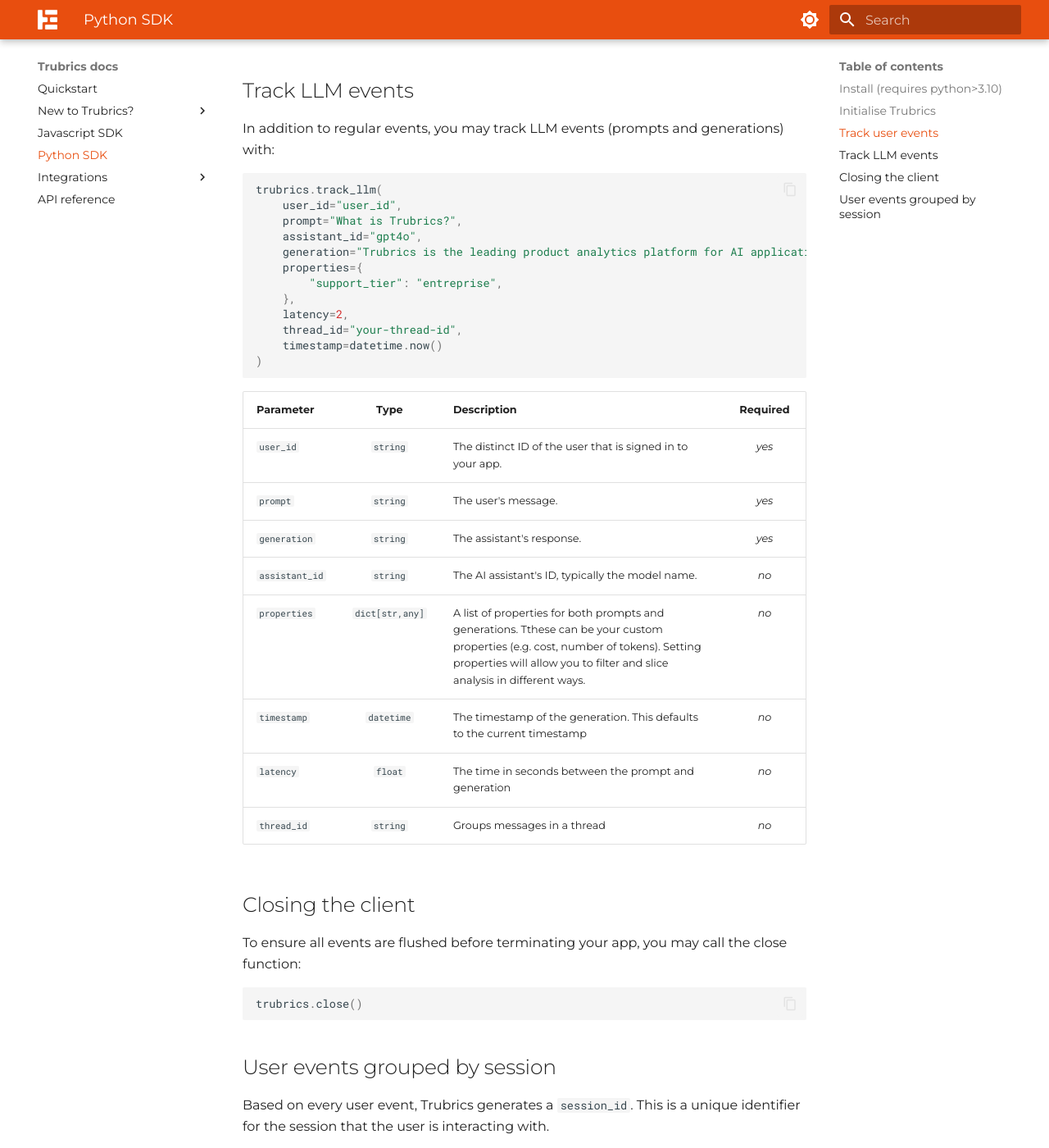
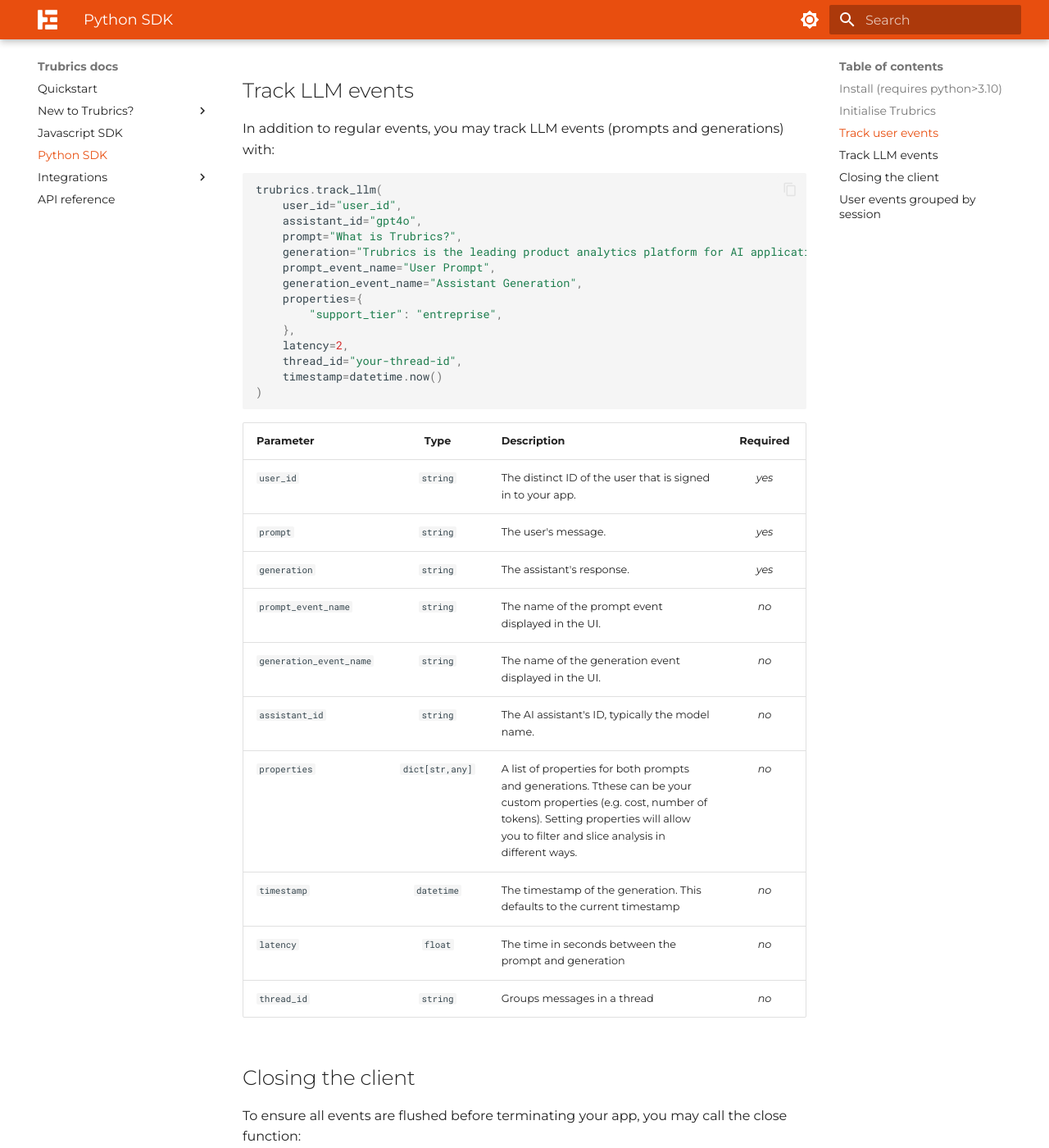
Before and after one commit to trubrics/trubrics-docs, an MkDocs documentation site: the page built from docs/track_events/sdks/python.md, in a window 1280 px wide and 1400 px high, scrolled down 2058 px. Shown: the whole window at 82% size. Built offline with MkDocs 1.6.1 and Material for MkDocs 9.7.7, drawn with Linux system fonts in a browser that asks for light colours.

Commit message:
feat: Added LLM Event names in docs

```diff
--- a/docs/track_events/sdks/python.md
+++ b/docs/track_events/sdks/python.md
@@ -79,6 +79,8 @@
 | `user_id` | `string` | The distinct ID of the user that is signed in to your app. | _yes_ |
 | `prompt` | `string` | The user's message. | _yes_ |
 | `generation` | `string` | The assistant's response. | _yes_ |
+| `prompt_event_name` | `string` | The name of the prompt event displayed in the UI. | _no_ |
+| `generation_event_name` | `string` | The name of the generation event displayed in the UI. | _no_ |
 | `assistant_id` | `string` | The AI assistant's ID, typically the model name. | _no_ |
 | `properties` | `dict[str,any]` | A list of properties for both prompts and generations. Tthese can be your custom properties (e.g. cost, number of tokens). Setting properties will allow you to filter and slice analysis in different ways. | _no_ |
 | `timestamp` | `datetime` | The timestamp of the generation. This defaults to the current timestamp | _no_ |
--- a/docs/utils/code_snippets/python/track_llm.py
+++ b/docs/utils/code_snippets/python/track_llm.py
@@ -1,8 +1,10 @@
 trubrics.track_llm(
     user_id="user_id",
+    assistant_id="gpt4o",
     prompt="What is Trubrics?",
-    assistant_id="gpt4o",
     generation="Trubrics is the leading product analytics platform for AI applications.",
+    prompt_event_name="User Prompt",
+    generation_event_name="Assistant Generation",
     properties={
         "support_tier": "entreprise",
     },
```
